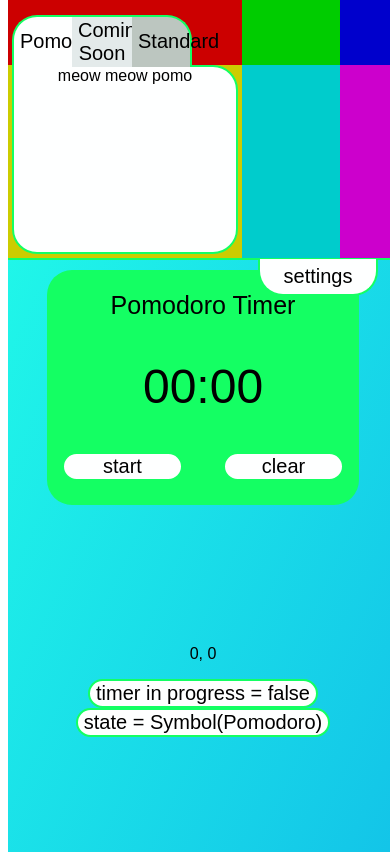
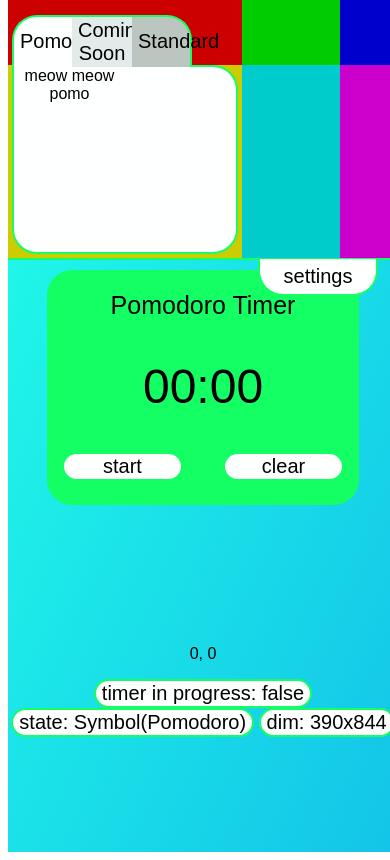
Before and after one commit to niblicat/pomodoro, a SvelteKit app: page / in a window 390 px wide. Built offline with nearby package versions, Linux system fonts and the light colour scheme; a web font is replaced by a local one.

Commit message:
making progress on making page mobile friendly

```diff
--- a/src/routes/+page.svelte
+++ b/src/routes/+page.svelte
@@ -5,6 +5,7 @@
     import { onMount, onDestroy, beforeUpdate, afterUpdate } from 'svelte';
     import * as timer from './timer.svelte';
     import { timeElement, timerInProgressRead, timerStateRead } from './timer.svelte';
+	import { page } from '$app/stores';
 
     export let data: PageData
     export let form: ActionData
@@ -20,6 +21,17 @@
     let m = { x: 0, y: 0};
     let loadingStatus: boolean;
     let allowHover: boolean = true; // to prevent settings button from having hover effect after click
+
+    let innerWidth: number = 0;
+    let innerHeight: number = 0;
+
+    const ModePage = {
+        Options: Symbol('Options'),
+        Stats: Symbol('Stats'),
+        Login: Symbol('Login')
+    }
+
+    let currentModePage: Symbol;
 
     // updates the internal cursor position based off the actual cursor
     // changes loading icon's position to relative if user is using mouse
@@ -44,6 +56,7 @@
     }
 
     onMount(() => {
+        currentModePage = ModePage.Options;
         timer.clearTimer(); // initialise timer to 0 seconds
         openSettings();
         document.body.addEventListener('mousemove', handleMouseMove);
@@ -96,8 +109,18 @@
         }, 200);
     }
 
+    const colours: string[] = [
+        '#dd0000',
+        '#00dd00',
+        '#0000dd',
+        '#dddd00',
+        '#dd00dd',
+        '#00dddd'
+    ];
+
 </script>
 
+<svelte:window bind:innerWidth bind:innerHeight />
 <html lang="en">
 <body>
 <link rel="stylesheet" media="screen" href="https://fontlibrary.org//face/exo-2-new" type="text/css"/>
@@ -146,7 +169,9 @@
             <div class="modesOptionsPadding" style="background-color: #cccc00;">
                 <div class="modesOptions">
                     {#if $timerStateRead === timer.TimerStates.Standard}
-                        meow meow standr
+                        {#each colours as colour}
+                            <div style='background-color: {colour}'></div>
+                        {/each}
 
                     {:else if $timerStateRead === timer.TimerStates.Pomodoro}
                         meow meow pomo
@@ -223,13 +248,19 @@
                 on:click={() => {
                     alert($timerInProgressRead);
                 }}>
-                    timer in progress = {$timerInProgressRead}
+                    timer in progress: {$timerInProgressRead}
                 </button>
                 <button
                 on:click={() => {
                     alert($timerStateRead.toString());
                 }}>
-                    state = {$timerStateRead.toString()}
+                    state: {$timerStateRead.toString()}
+                </button>
+                <button
+                on:click={() => {
+                    alert(innerWidth + 'x' + innerHeight);
+                }}>
+                    dim: {innerWidth + 'x' + innerHeight}
                 </button>
             </div>
         {/if}
@@ -431,11 +462,11 @@
     }
 
     button#hanging:active {
-        transform: scale(1);
-        -webkit-transform: scale(1);
-        -moz-transform: scale(1);
-        -o-transform: scale(1);
-        -ms-transform: scale(1);
+        transform: none;
+        -webkit-transform: none;
+        -moz-transform: none;
+        -o-transform: none;
+        -ms-transform: none;
     }
 
     .modes {
@@ -501,6 +532,8 @@
 
     .modesOptions {
         display: grid;
+        grid-template: 1fr 1fr 1fr 1fr / 1fr 1fr;
+        overflow: hidden;
         border-radius: 0px 25px 25px 25px;
         height: 100%;
         width: 100%;
```
